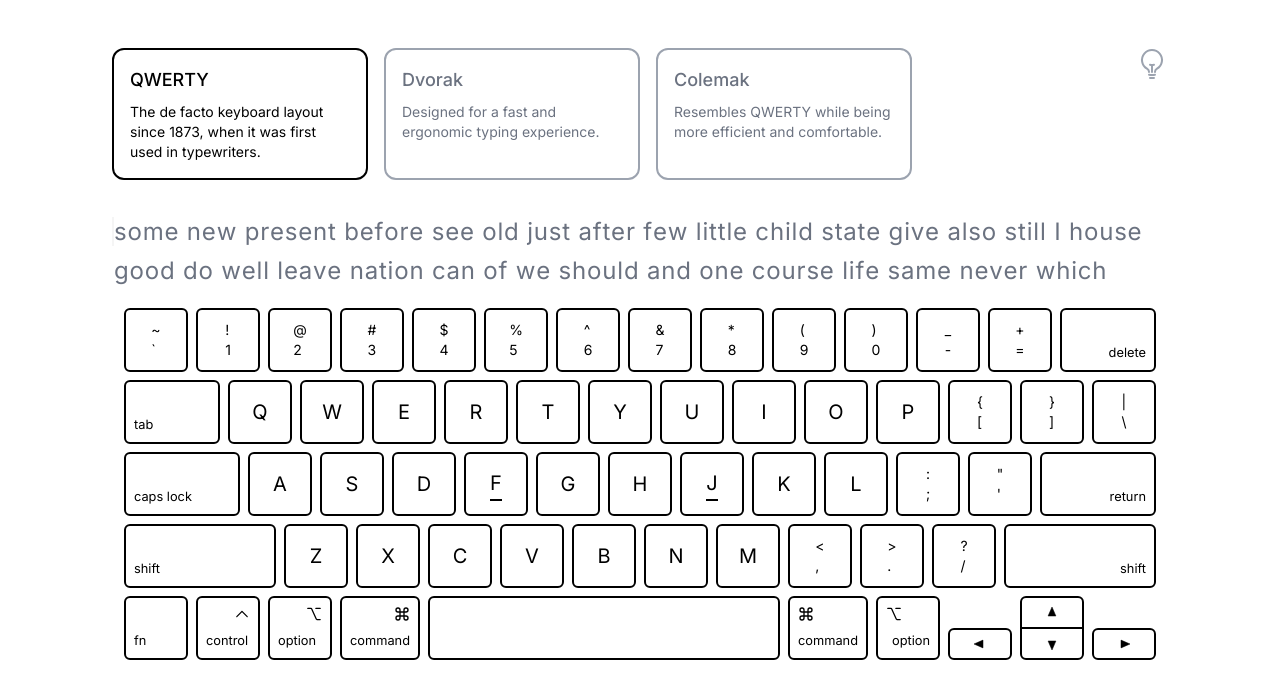
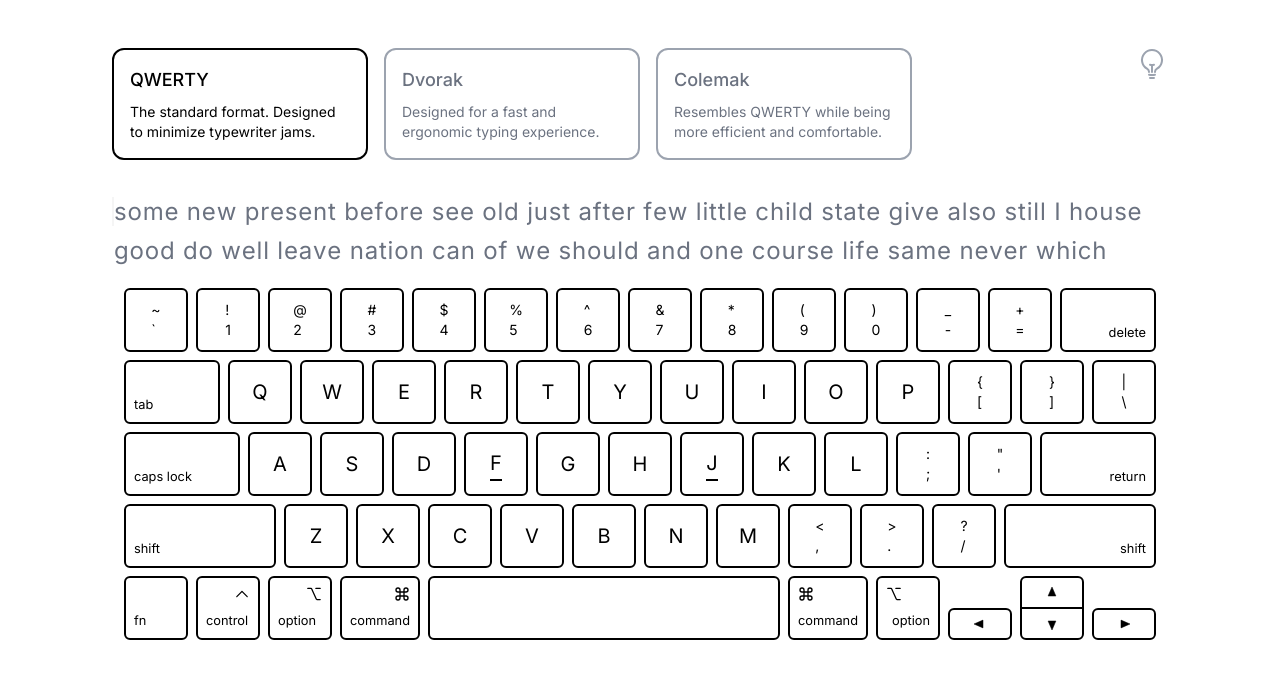
Before and after one commit to ulzhang/kiiboodo, a Next.js app: page / in a window 1280 px wide. Shown: the top 698 px of the page. Built offline with nearby package versions, Linux system fonts and the light colour scheme.

Commit message:
Update qwerty description

```diff
--- a/src/app/page.tsx
+++ b/src/app/page.tsx
@@ -243,7 +243,7 @@ const App = () => {
         <div className="flex gap-4 mb-4 shrink">
           <KeyboardOption
             name="QWERTY"
-            description="The de facto keyboard layout since 1873, when it was first used in typewriters."
+            description="The standard format. Designed to minimize typewriter jams."
             highlight={keyboardLayout === KeyboardLayout.QWERTY}
             onClick={() => setKeyboardLayout(KeyboardLayout.QWERTY)}
           />
```
